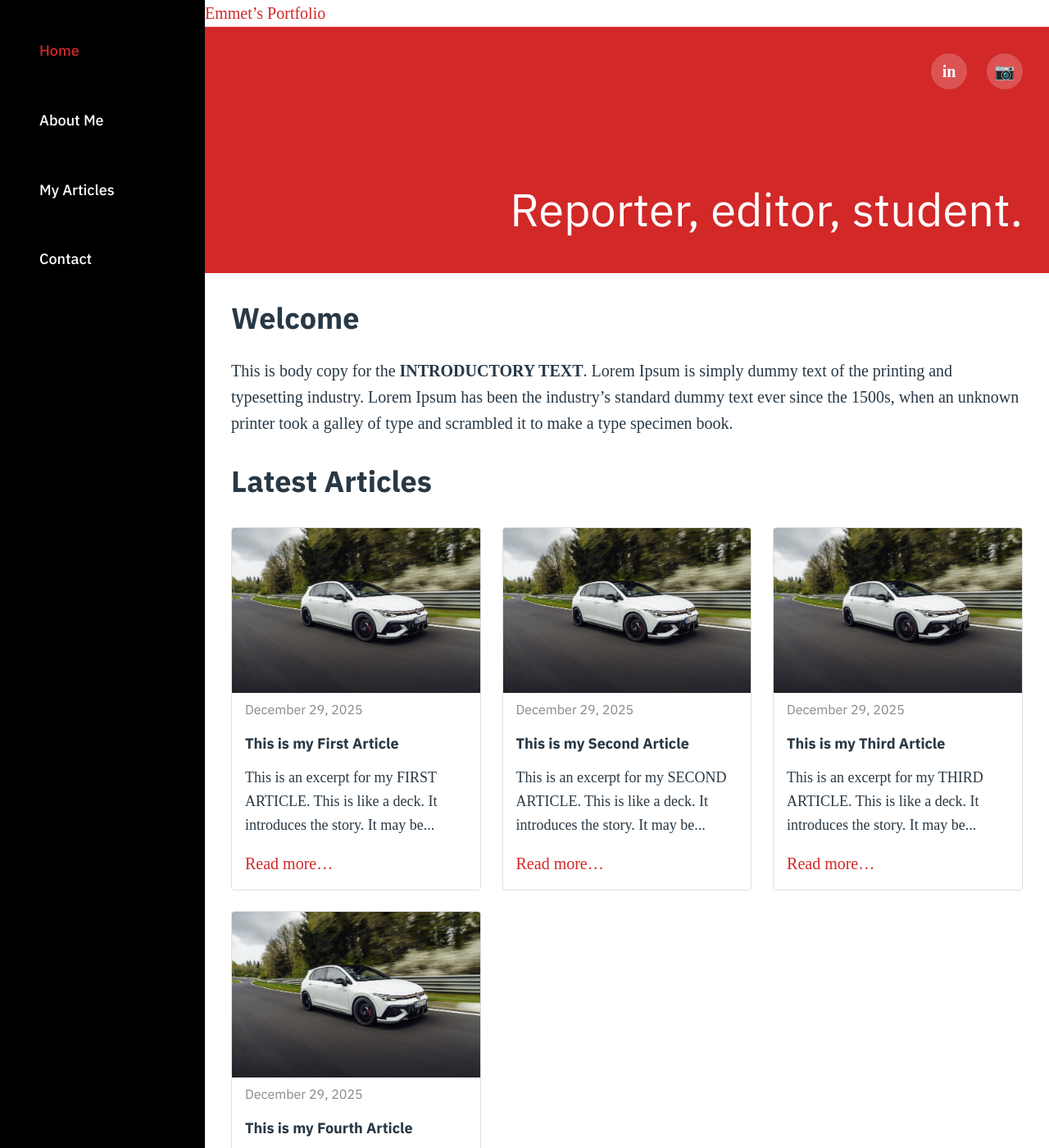
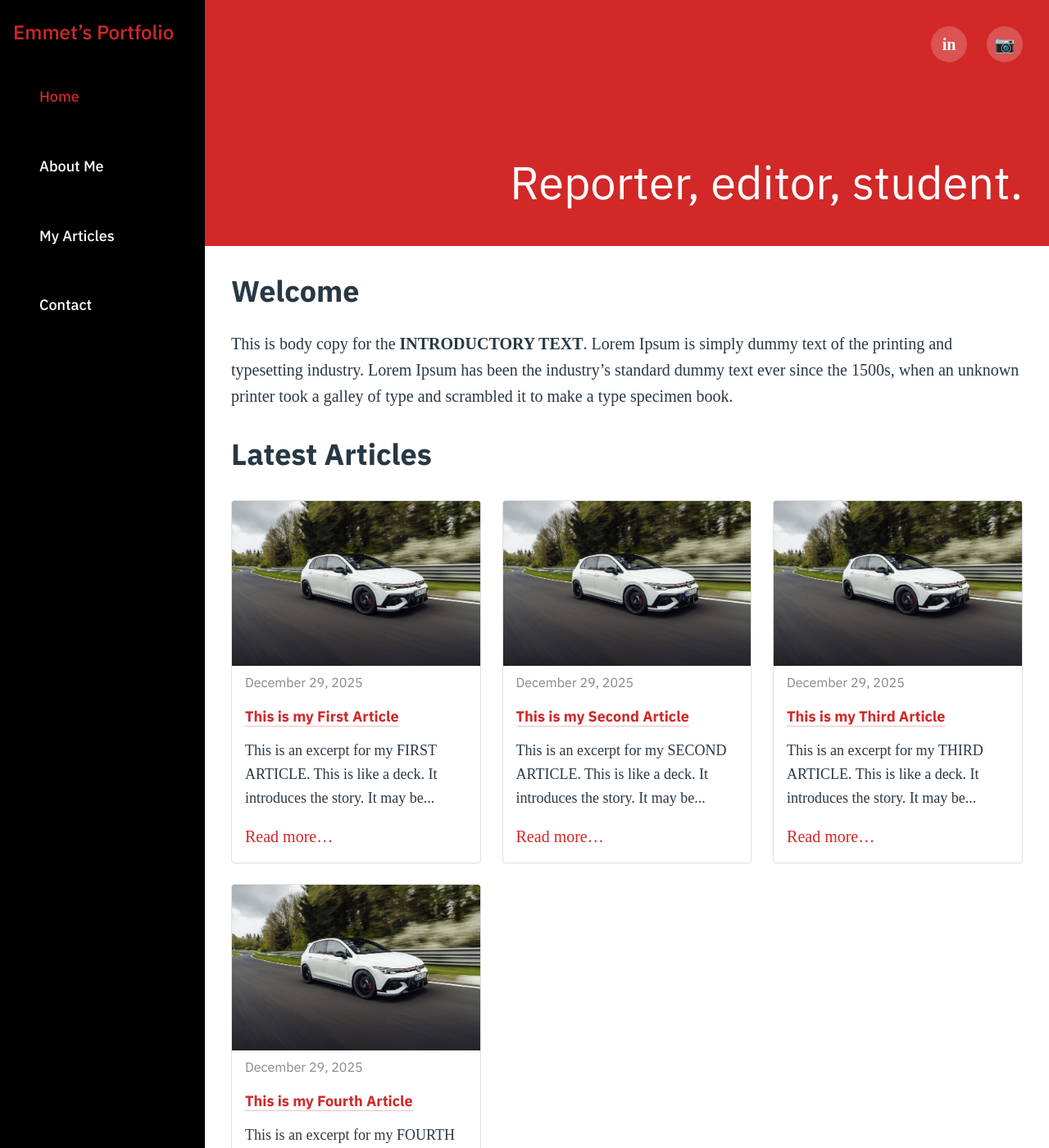
Before and after one commit to AlainParadis/emmet, a Jekyll site: the page built from index.markdown, in a window 1280 px wide and 1400 px high. Shown: the whole window at 82% size. Built offline with Jekyll 4.4.1, drawn with Linux system fonts in a browser that asks for light colours; some web fonts are replaced.

Commit message:
Fix site identifier positioning and layout
Move .site-identifier out of the sidebar scope and make it a fixed, top-left link with updated typography, z-index, whitespace handling and hover color. Add margin-top to nav.sidebar ul to account for the fixed identifier, consolidate link state rules for .site-identifier, and add a small override (left/color) for another layout context. Also set section.intro background to transparent and remove the global small/em/strong element styles to avoid conflicting typography rules.

```diff
--- a/css/styles.css
+++ b/css/styles.css
@@ -101,6 +101,7 @@ nav.sidebar ul {
 	display: flex;
 	flex-direction: column;
 	gap: var(--spacing-md);
+	margin-top: 3.5rem;
 }
 
 nav.sidebar a {
@@ -115,11 +116,24 @@ nav.sidebar a {
 	transition: var(--transition);
 }
 
-nav.sidebar a.site-identifier {
-    font-size: 2rem;
+/* Site Identifier */
+a.site-identifier {
+	display: block;
+	position: fixed;
+	top: 1.25rem;
+	left: 1rem;
+	z-index: 101;
+	color: white;
+	text-decoration: none;
+	font-family: var(--sans);
+	font-size: 1.5rem;
 	font-weight: 500;
-	margin-bottom: var(--spacing-md);
-	line-height: 1.2;
+	white-space: nowrap;
+	transition: var(--transition);
+}
+
+a.site-identifier:hover {
+	color: var(--color-accent);
 }
 
 nav.sidebar a:hover,
@@ -220,9 +234,14 @@ a:active {
 	border-bottom-color: var(--color-link-hover);
 }
 
-a.no-decoration {
-	color: var(--color-text);
+a.site-identifier,
+a.site-identifier:link,
+a.site-identifier:visited,
+a.site-identifier:hover,
+a.site-identifier:focus,
+a.site-identifier:active {
 	border: none;
+	border-bottom: none;
 }
 
 a.no-decoration:hover {
@@ -372,6 +391,10 @@ section h2 {
 	margin-bottom: var(--spacing-md);
 }
 
+section.intro {
+	background-color: transparent;
+}
+
 /* Skip Links */
 .skip-links {
 	margin: 0;
@@ -424,18 +447,6 @@ footer span {
 /* Utility */
 .text-right {
 	text-align: right;
-}
-
-small {
-	font-size: var(--font-size-small);
-}
-
-em {
-	font-style: italic;
-}
-
-strong {
-	font-weight: 900;
 }
 
 /* Carousel/Photography Gallery */
@@ -561,6 +572,11 @@ strong {
 		padding: 5rem var(--spacing-md) var(--spacing-md) var(--spacing-md);
 	}
 
+	a.site-identifier {
+		left: 5.5rem;
+		color: #000000;
+	}
+
 	button.hamburger {
 		display: flex;
 		flex-direction: column;
```
